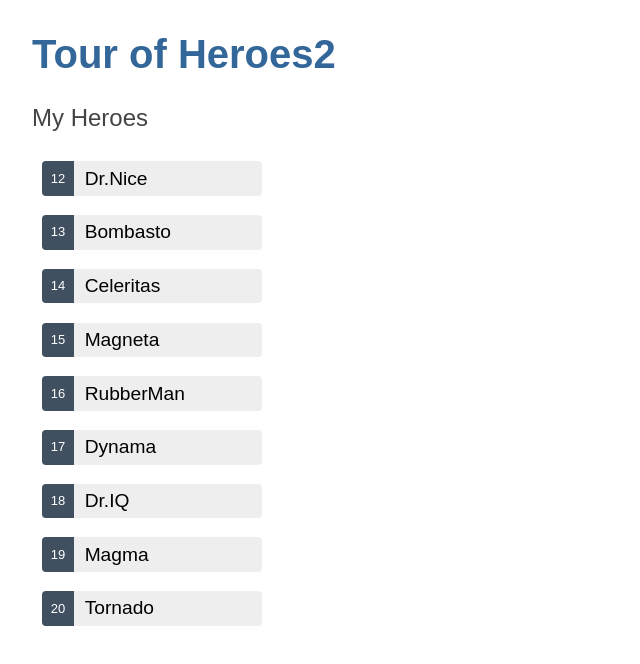
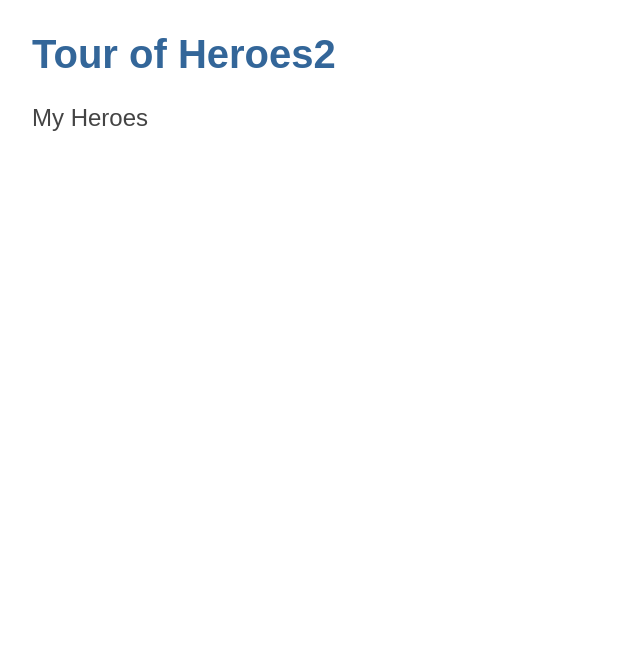
Before and after one commit to yuuki-kurose/angular_tour_of_heroes2, an Angular app: page / in a window 1280 px wide. Shown: the top 664 px of the page, without its empty margins (0-640 px from the left). Built offline with nearby package versions, Linux system fonts and the light colour scheme.

Commit message:
(新しい機能)
feat :  HeroServiceを利用する為、heroes.component.tsにインポート、
        全ヒーローのデータはserviceに委ねる為、HEROESを削除、
　　　　constructor（）でserviceを注入する場所を指定

```diff
--- a/src/app/heroes/heroes.component.ts
+++ b/src/app/heroes/heroes.component.ts
@@ -1,6 +1,6 @@
 import { Component, OnInit }  from '@angular/core';
 import { Hero }               from '../hero';
-import { HEROES }             from '../mock-heroes';
+import { HeroService }        from '../hero.service';
 
 @Component({
   // selectorは差し込む際のタグの名前
@@ -9,8 +9,9 @@ import { HEROES }             from '../mock-heroes';
   styleUrls:    ['./heroes.component.css']
 })
 export class HeroesComponent implements OnInit {
-  // 新たに作成したheroesプロパティにインポートしたHEROES(全ヒーローのデータ)を代入する
-  heroes = HEROES;
+
+  //Hero型のheroesプロパティを定義から宣言へ変更
+  heroes: Hero[] = [];
 
   // selectedHeroプロパティを定義
   selectedHero?: Hero;
@@ -20,7 +21,11 @@ export class HeroesComponent implements OnInit {
     this.selectedHero = hero;
   }
 
-  constructor() { }
+  /*
+   * インスタンス生成時にプライベートなプロパティとして定義され、
+   * 同時にheroServiceを注入する場所として認識される
+   */
+  constructor(private heroService: HeroService) { }
 
   ngOnInit(): void {
   }
```
